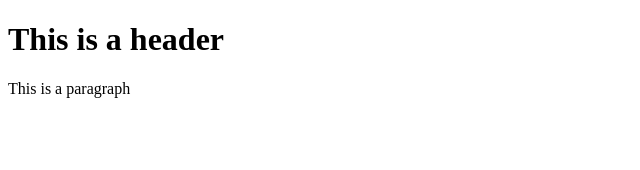
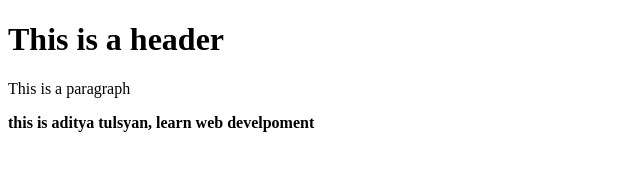
Before and after one commit to aditulsyan/React-Learning, a website: page index.html in a window 1280 px wide. Shown: the whole page, without its empty margins (0-640 px from the left). Drawn offline with Linux system fonts and the light colour scheme.

Commit message:
new  commit

```diff
--- a/index.html
+++ b/index.html
@@ -11,5 +11,7 @@
         <p>
             This is a paragraph
         </p>
+
+        <p><b>this is aditya tulsyan, learn web develpoment</b></p>
     </body>
 </html>
```
Also changed, not shown: package.json (added, +24 -0 lines), 2 other files.
